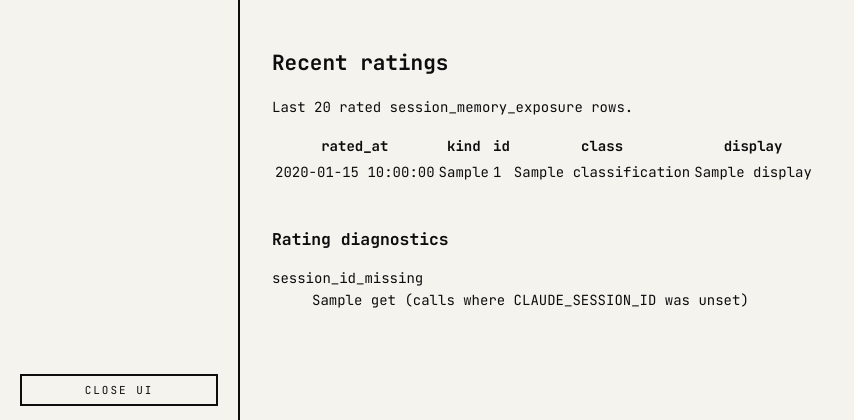
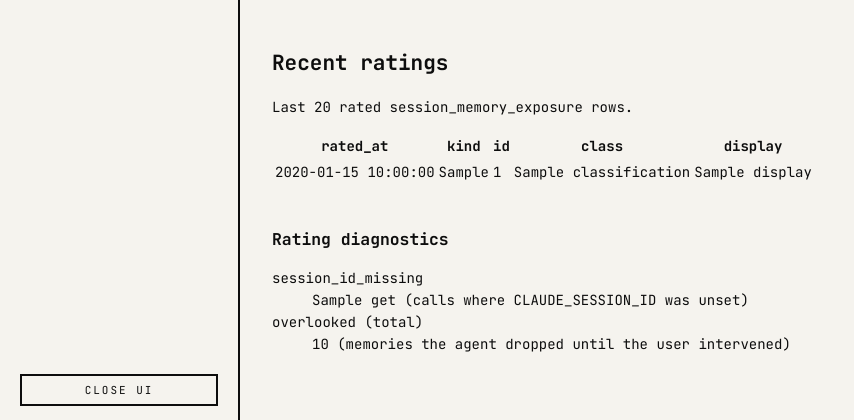
Before and after one commit to emp3thy/better-memory, a Flask app: template better_memory/ui/templates/diagnostics.html in a window 1280 px wide. Shown: the part 380-800 px from the top of the page, without its empty margins (0-854 px from the left). Run offline with Flask 3, Linux system fonts and the light colour scheme; the template is opened without the code that fills it: most values are stand-ins (such as "Sample title", 1, 10 or a date in 2020); some libraries are stand-ins or nearby versions.

Commit message:
feat(ui): /diagnostics shows total overlooked count

```diff
--- a/better_memory/ui/app.py
+++ b/better_memory/ui/app.py
@@ -588,11 +588,19 @@ def create_app(
             "SELECT metric, value FROM rating_diagnostics"
         ).fetchall()
         rating_diagnostics = {r["metric"]: r["value"] for r in diag_rows}
+        overlooked_total = conn.execute(
+            "SELECT "
+            "(SELECT COALESCE(SUM(times_overlooked), 0) FROM reflections) "
+            "+ "
+            "(SELECT COALESCE(SUM(times_overlooked), 0) FROM semantic_memories) "
+            "AS total"
+        ).fetchone()["total"]
         return render_template(
             "diagnostics.html",
             active_tab="diagnostics",
             recent_ratings=recent_ratings,
             rating_diagnostics=rating_diagnostics,
+            overlooked_total=overlooked_total,
         )
 
     @app.get("/diagnostics/panel/hook-errors")
--- a/better_memory/ui/templates/diagnostics.html
+++ b/better_memory/ui/templates/diagnostics.html
@@ -43,6 +43,9 @@
       <dt>session_id_missing</dt>
       <dd>{{ rating_diagnostics.get('session_id_missing', 0) }}
         (calls where CLAUDE_SESSION_ID was unset)</dd>
+      <dt>overlooked (total)</dt>
+      <dd>{{ overlooked_total }}
+        (memories the agent dropped until the user intervened)</dd>
     </dl>
   </section>
 </section>
```
Also changed, not shown: tests/ui/test_diagnostics_ratings.py (+34 -0 lines).
